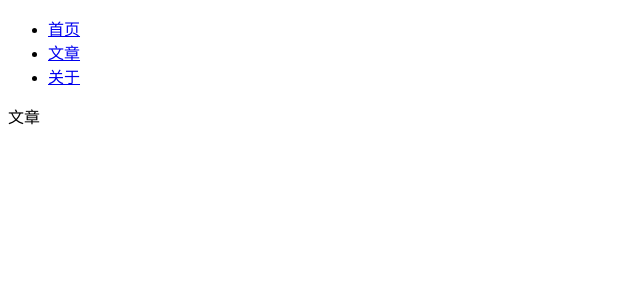
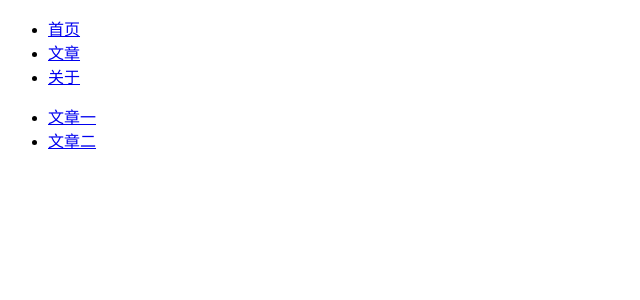
Before and after one commit to purple4pur/react-router-practice, a React (Create React App) app: page /article in a window 1280 px wide. Shown: the top 300 px of the page, without its empty margins (0-640 px from the left). Built offline with nearby package versions, Linux system fonts and the light colour scheme.

Commit message:
NEW: add links to articles

```diff
--- a/src/App.js
+++ b/src/App.js
@@ -8,7 +8,8 @@ import {
 import {
   Home,
   Article,
-  About
+  About,
+  ArticleDetail
 } from './views'
 
 export default class App extends Component {
@@ -32,6 +33,7 @@ export default class App extends Component {
           <Route component={Home} path="/" exact />
           <Route component={Article} path="/article" exact />
           <Route component={About} path="/about" exact />
+          <Route component={ArticleDetail} path="/article/:id" exact />
           <Redirect from="/" to="/"/>
           {/* 在这里Redirect的作用相当于switch的default，把其余情况重定向到首页 */}
         </Switch>
--- /dev/null
+++ b/src/views/Article/ArticleDetail.js
@@ -0,0 +1,11 @@
+import React, { Component } from 'react'
+
+export default class ArticleDetail extends Component {
+  render() {
+    return (
+      <div>
+        文章详情 {this.props.match.params.id}
+      </div>
+    )
+  }
+}
--- a/src/views/Article/index.js
+++ b/src/views/Article/index.js
@@ -1,11 +1,22 @@
 import React, { Component } from 'react'
+import { Link, Route, Switch, Redirect } from 'react-router-dom'
+import ArticleDetail from './ArticleDetail'
 
 export default class Article extends Component {
   render() {
     return (
-      <div>
-        文章
-      </div>
+      <>
+        <nav>
+          <ul>
+            <li>
+              <Link to="/article/1">文章一</Link>
+            </li>
+            <li>
+              <Link to="/article/2">文章二</Link>
+            </li>
+          </ul>
+        </nav>
+      </>
     )
   }
 }
--- a/src/views/index.js
+++ b/src/views/index.js
@@ -1,3 +1,4 @@
 export { default as Home } from './Home'
 export { default as Article } from './Article'
+export { default as ArticleDetail } from './Article/ArticleDetail'
 export { default as About } from './About'
```
